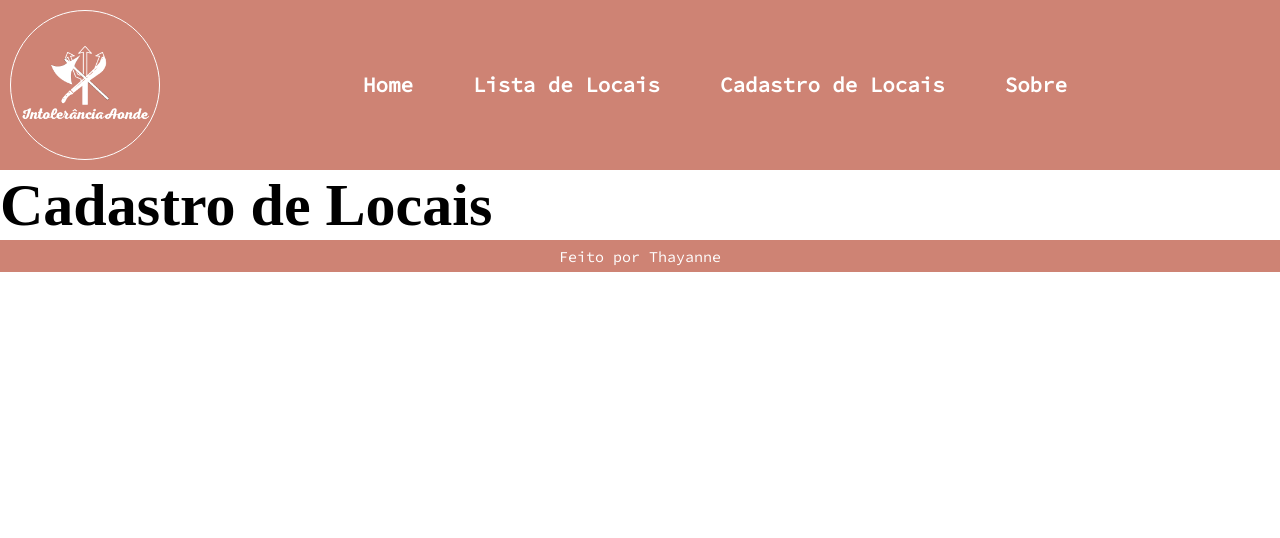
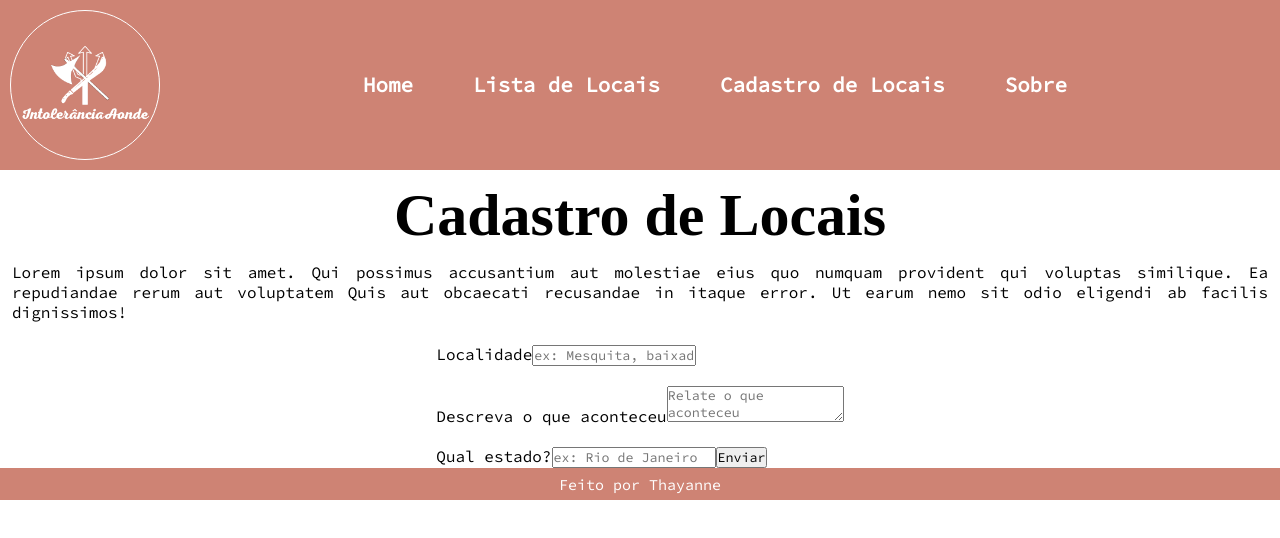
Before and after one commit to thayannesandrade/intolerancia-aonde, a React (Vite) app: page /cadastro-de-locais in a window 1280 px wide. Shown: the top 538 px of the page. Built offline with nearby package versions, Linux system fonts and the light colour scheme; a web font is replaced by a local one.

Commit message:
refact CadastroDeLocais page

```diff
--- a/src/pages/CadastrodeLocais/CadastroDeLocais.jsx
+++ b/src/pages/CadastrodeLocais/CadastroDeLocais.jsx
@@ -1,9 +1,85 @@
+import { useState } from "react";
 import Title from "../../components/Title/Title"
+import Text from "../../components/Text/Text"
+import { Container, ContainerText } from "../../styles/containers";
+
+
 
 function CadastroDeLocais() {
+    const [localidade, setLocalidade] = useState('');
+    const [ocorrido, setOcorrido] = useState('');
+    const [estado, setEstado] = useState('');
+    const [mensagem, setMensagem] = useState('');
+
+    let handleSubmit = async (e) => {
+        e.preventDefault();
+        if (localidade !== '' && ocorrido !== '' && estado !== '') {
+            try {
+                const url = `http://localhost:3000/locais/`;
+                let response = await fetch(url, {
+                    method: "POST",
+                    body: JSON.stringify({
+                        localidade: localidade,
+                        ocorrido: ocorrido,
+                        estado: estado,
+                    }),
+                    headers: {
+                        'Content-Type': 'application/json'
+                    }
+                });
+                let data = await response.json();
+                setEstado('');
+                setLocalidade('');
+                setOcorrido('');
+                setMensagem('Local inserido com sucesso!');
+            } catch (err) {
+                console.log(err);
+            }
+        } else {
+            setMensagem('Preencha todos os campos!');
+        }
+    }
+
     return (
         <>
-        <Title title="Cadastro de Locais"/>
+        <Container>
+            <Title title="Cadastro de Locais"/>
+            <ContainerText>
+                <Text text="Lorem ipsum dolor sit amet. Qui possimus accusantium aut molestiae eius quo numquam provident qui voluptas similique. Ea repudiandae rerum aut voluptatem Quis aut obcaecati recusandae in itaque error. Ut earum nemo sit odio eligendi ab facilis dignissimos!" />
+            </ContainerText>
+
+            <form onSubmit={handleSubmit}>
+                <label htmlFor="localidade">Localidade</label>
+                <input
+                    name="localidade"
+                    id="localidade"
+                    type="text"
+                    placeholder="ex: Mesquita, baixada fluminense - Rio de Janeiro"
+                    value={localidade}
+                    onChange={(e) => setLocalidade(e.target.value)}
+                />
+                <br /><br />
+                <label htmlFor="ocorrido">Descreva o que aconteceu</label>
+                <textarea
+                    id="ocorrido"
+                    name="ocorrido"
+                    placeholder="Relate o que aconteceu"
+                    value={ocorrido}
+                    onChange={(e) => setOcorrido(e.target.value)}
+                />
+                <br /><br />
+                <label htmlFor="estado">Qual estado?</label>
+                <input
+                    id="estado"
+                    name="ocorrido"
+                    placeholder="ex: Rio de Janeiro"
+                    value={estado}
+                    onChange={(e) => setEstado(e.target.value)}
+                />
+                <button type="submit"> Enviar </button>
+            </form>
+            <div className="message">{mensagem ? <p>{mensagem}</p> : null}</div>
+        </Container>
         </>
     )
 }
```
